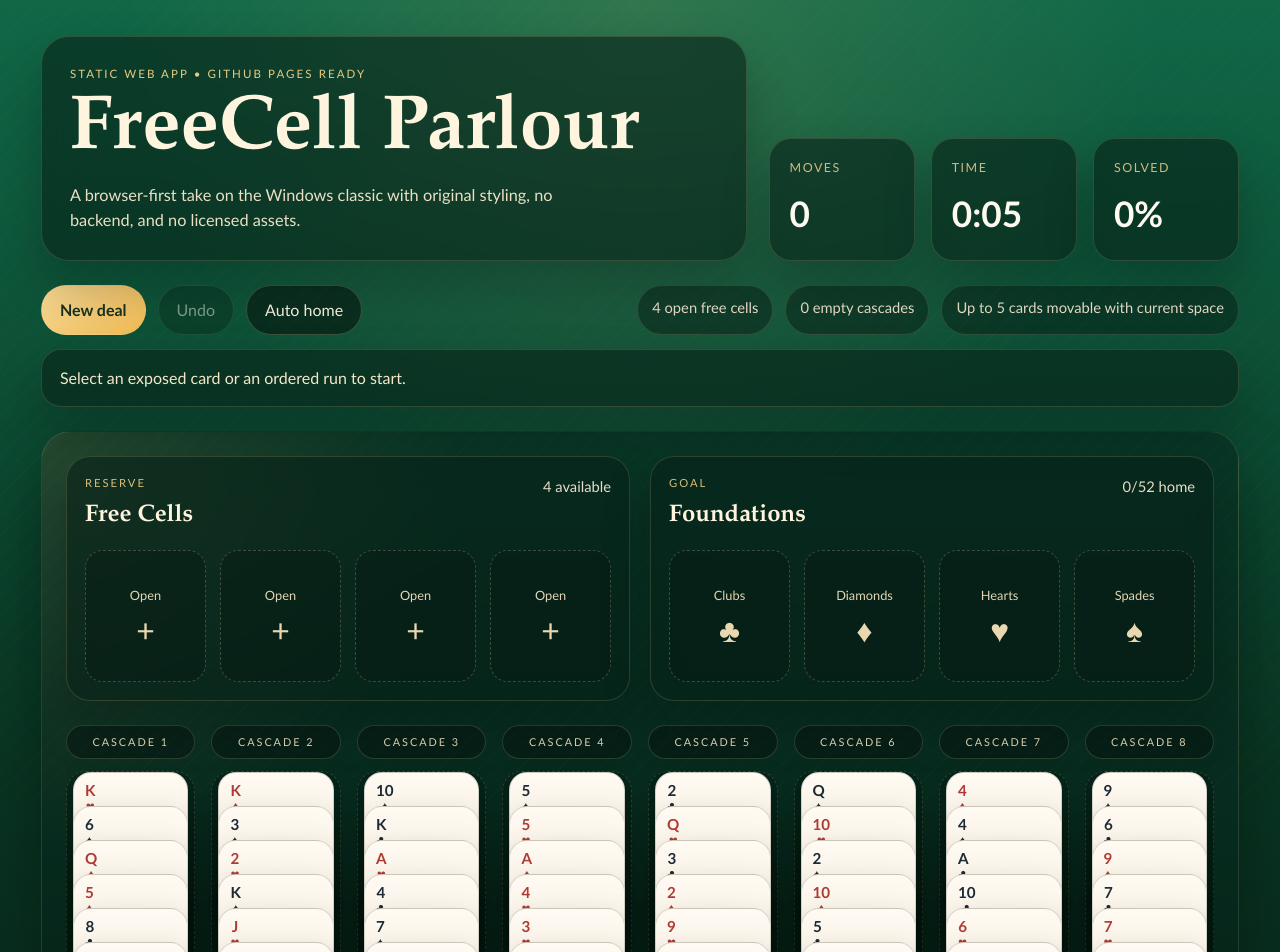
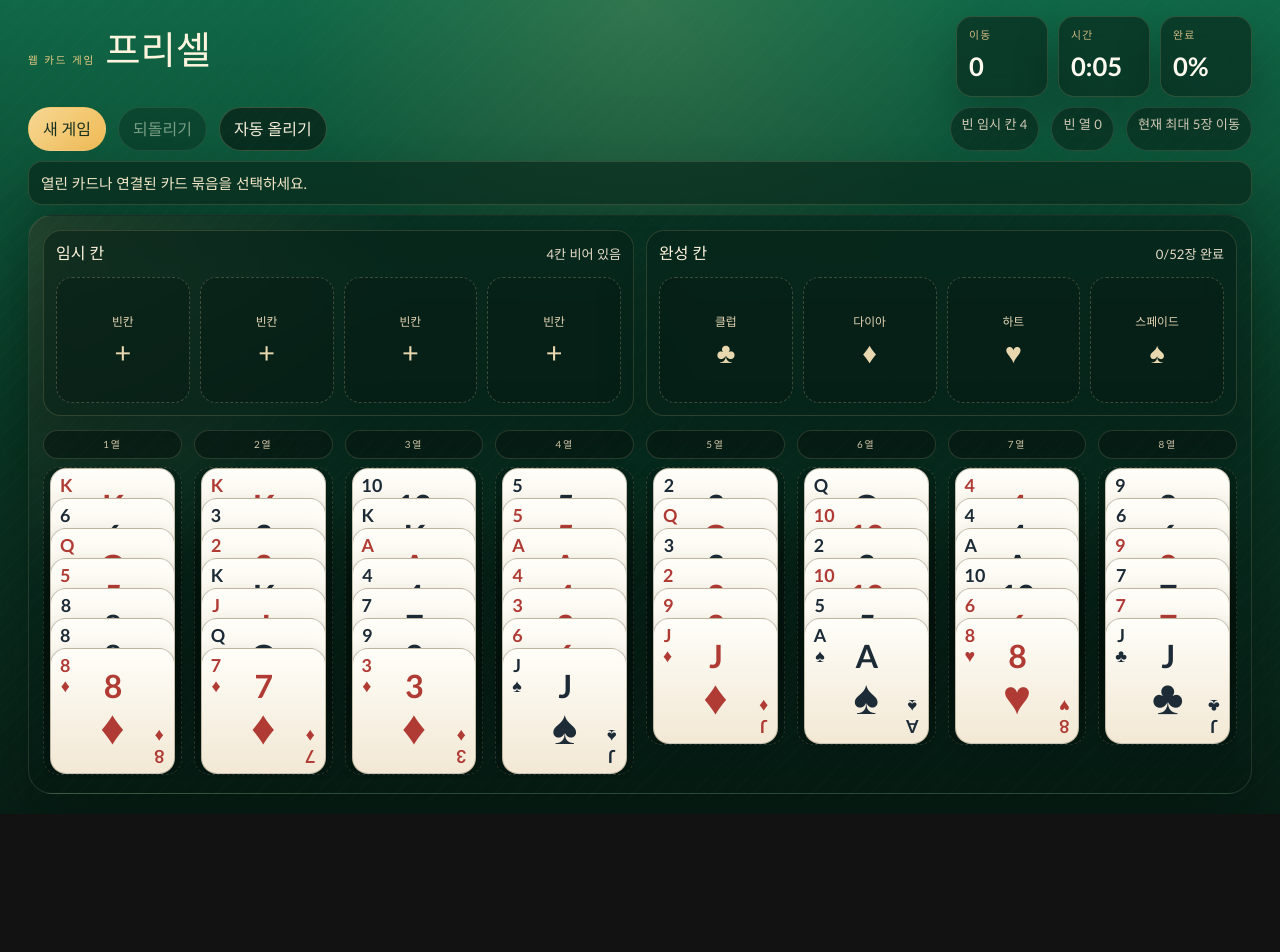
Before and after one commit to jssimonlee/freecell, a React (Vite) app: page / in a window 1280 px wide. Shown: the top 952 px of the page. After the commit the page ends 814 px from the top, so only its background shows below. Built offline with nearby package versions, Linux system fonts and the light colour scheme.

Commit message:
Refine FreeCell board layout

```diff
--- a/src/App.css
+++ b/src/App.css
@@ -1,20 +1,19 @@
 .app-shell {
   min-height: 100vh;
-  padding: 36px clamp(16px, 3.2vw, 44px) 48px;
+  padding: 16px clamp(12px, 2.4vw, 28px) 20px;
 }
 
 .hero-panel {
-  display: grid;
-  grid-template-columns: 1.5fr 1fr;
-  gap: 22px;
-  align-items: end;
-  margin-bottom: 24px;
+  display: flex;
+  flex-wrap: wrap;
+  justify-content: space-between;
+  align-items: center;
+  gap: 12px;
+  margin-bottom: 10px;
 }
 
-.hero-copy,
 .metric-card,
 .zone-card,
-.notes-panel article,
 .status-banner {
   background: rgba(8, 32, 24, 0.58);
   border: 1px solid rgba(239, 210, 149, 0.16);
@@ -23,8 +22,9 @@
 }
 
 .hero-copy {
-  padding: 28px;
-  border-radius: 28px;
+  display: flex;
+  align-items: baseline;
+  gap: 10px;
 }
 
 .eyebrow,
@@ -35,47 +35,42 @@
 }
 
 .eyebrow {
-  margin-bottom: 14px;
-  font-size: 0.72rem;
+  margin: 0;
+  font-size: 0.66rem;
   color: #e8cb83;
 }
 
 .hero-copy h1 {
-  margin: 0 0 14px;
+  margin: 0;
   font-family: 'Iowan Old Style', 'Palatino Linotype', 'Book Antiqua', serif;
-  font-size: clamp(2.8rem, 6vw, 4.8rem);
-  line-height: 0.95;
+  font-size: clamp(1.8rem, 3vw, 2.6rem);
+  line-height: 1;
   color: #fff5df;
-}
-
-.lede {
-  max-width: 56ch;
-  font-size: 1.02rem;
-  color: #ebdfc4;
 }
 
 .hero-metrics {
   display: grid;
   grid-template-columns: repeat(3, minmax(0, 1fr));
-  gap: 16px;
+  gap: 10px;
 }
 
 .metric-card {
-  padding: 20px;
-  border-radius: 22px;
+  min-width: 92px;
+  padding: 10px 12px;
+  border-radius: 16px;
 }
 
 .metric-card__label {
   display: block;
-  margin-bottom: 10px;
-  font-size: 0.78rem;
+  margin-bottom: 4px;
+  font-size: 0.68rem;
   letter-spacing: 0.12em;
   text-transform: uppercase;
   color: #d2b882;
 }
 
 .metric-card strong {
-  font-size: clamp(1.55rem, 3vw, 2.2rem);
+  font-size: clamp(1.25rem, 2vw, 1.6rem);
   color: #fffaf0;
 }
 
@@ -83,8 +78,8 @@
   display: flex;
   flex-wrap: wrap;
   justify-content: space-between;
-  gap: 16px;
-  margin-bottom: 14px;
+  gap: 10px;
+  margin-bottom: 10px;
 }
 
 .controls,
@@ -103,7 +98,7 @@
 .action-button {
   border: 1px solid rgba(248, 227, 181, 0.2);
   border-radius: 999px;
-  padding: 12px 18px;
+  padding: 9px 14px;
   color: #f7efdc;
   background: rgba(8, 31, 22, 0.72);
   transition:
@@ -134,17 +129,18 @@
 .table-stats span {
   border: 1px solid rgba(248, 227, 181, 0.14);
   border-radius: 999px;
-  padding: 10px 14px;
+  padding: 7px 11px;
   background: rgba(8, 31, 22, 0.5);
   color: #e7ddc8;
-  font-size: 0.92rem;
+  font-size: 0.82rem;
 }
 
 .status-banner {
-  margin: 0 0 24px;
-  padding: 16px 18px;
-  border-radius: 20px;
+  margin: 0 0 10px;
+  padding: 10px 12px;
+  border-radius: 14px;
   color: #f5e8c8;
+  font-size: 0.92rem;
 }
 
 .status-banner--won {
@@ -153,9 +149,9 @@
 }
 
 .board-frame {
-  padding: 24px;
+  padding: 14px;
   border: 1px solid rgba(255, 229, 186, 0.12);
-  border-radius: 30px;
+  border-radius: 24px;
   background:
     radial-gradient(circle at top left, rgba(245, 205, 127, 0.12), transparent 28%),
     linear-gradient(180deg, rgba(9, 54, 38, 0.92), rgba(5, 27, 19, 0.96));
@@ -165,52 +161,46 @@
 .zone-strip {
   display: grid;
   grid-template-columns: repeat(2, minmax(0, 1fr));
-  gap: 20px;
-  margin-bottom: 24px;
+  gap: 12px;
+  margin-bottom: 14px;
 }
 
 .zone-card {
-  padding: 18px;
-  border-radius: 24px;
+  padding: 12px;
+  border-radius: 18px;
 }
 
 .zone-card__header {
   display: flex;
   justify-content: space-between;
-  gap: 14px;
-  align-items: start;
-  margin-bottom: 16px;
-}
-
-.zone-card__eyebrow {
-  margin-bottom: 6px;
-  font-size: 0.7rem;
-  color: #d8bd7c;
+  gap: 10px;
+  align-items: center;
+  margin-bottom: 10px;
 }
 
 .zone-card h2,
 .notes-panel h3 {
-  margin: 0;
   font-family: 'Iowan Old Style', 'Palatino Linotype', 'Book Antiqua', serif;
   color: #fff4dd;
+  font-size: 1rem;
 }
 
 .zone-card__header span {
-  font-size: 0.92rem;
+  font-size: 0.82rem;
   color: #e7ddc8;
 }
 
 .slot-grid {
   display: grid;
   grid-template-columns: repeat(4, minmax(0, 1fr));
-  gap: 14px;
+  gap: 10px;
 }
 
 .cell-slot,
 .playing-card {
   position: relative;
-  min-height: 132px;
-  border-radius: 18px;
+  min-height: 126px;
+  border-radius: 16px;
   display: flex;
   align-items: center;
   justify-content: center;
@@ -224,7 +214,7 @@
 
 .cell-slot {
   width: 100%;
-  padding: 10px 12px;
+  padding: 8px 10px;
   border: 1px dashed rgba(255, 228, 186, 0.22);
   background: rgba(6, 24, 17, 0.36);
   color: #e8d7af;
@@ -255,37 +245,37 @@
 }
 
 .slot-label {
-  font-size: 0.8rem;
+  font-size: 0.74rem;
   color: #e4d5b3;
   text-transform: capitalize;
 }
 
 .slot-symbol {
-  font-size: 2rem;
+  font-size: 1.8rem;
   line-height: 1;
 }
 
 .cascades-panel {
   display: grid;
-  grid-template-columns: repeat(8, minmax(98px, 1fr));
-  gap: 16px;
+  grid-template-columns: repeat(8, minmax(104px, 1fr));
+  gap: 12px;
   overflow-x: auto;
-  padding-bottom: 8px;
+  padding-bottom: 4px;
 }
 
 .cascade-column {
-  min-width: 98px;
+  min-width: 104px;
 }
 
 .column-target {
   width: 100%;
-  margin-bottom: 12px;
+  margin-bottom: 8px;
   border: 1px solid rgba(255, 229, 186, 0.16);
   border-radius: 999px;
-  padding: 8px 10px;
+  padding: 6px 8px;
   color: #e5d7b7;
   background: rgba(7, 25, 18, 0.62);
-  font-size: 0.68rem;
+  font-size: 0.62rem;
 }
 
 .column-target--active {
@@ -296,7 +286,7 @@
 .cascade-stack {
   position: relative;
   border: 1px dashed rgba(255, 229, 186, 0.16);
-  border-radius: 20px;
+  border-radius: 16px;
   background: rgba(6, 24, 17, 0.32);
 }
 
@@ -310,16 +300,17 @@
   width: 100%;
   height: 100%;
   border: none;
-  border-radius: 20px;
+  border-radius: 16px;
   color: #d7caa6;
   background: transparent;
+  font-size: 0.88rem;
 }
 
 .playing-card {
-  padding: 10px 12px;
-  border: 1px solid rgba(33, 46, 39, 0.18);
-  background: linear-gradient(180deg, #fffaf2 0%, #f0e7d8 100%);
-  box-shadow: 0 18px 34px rgba(4, 10, 8, 0.28);
+  padding: 8px 10px;
+  border: 1px solid rgba(92, 79, 54, 0.34);
+  background: linear-gradient(180deg, #fffef9 0%, #f2e8d4 100%);
+  box-shadow: 0 12px 24px rgba(4, 10, 8, 0.22);
 }
 
 .playing-card--stacked {
@@ -338,47 +329,42 @@
 
 .card-face__corner {
   position: absolute;
-  top: 10px;
-  left: 11px;
+  top: 8px;
+  left: 9px;
   display: grid;
-  gap: 1px;
+  gap: 2px;
   justify-items: center;
-  font-size: 0.95rem;
+  font-size: 1.12rem;
   line-height: 1;
-  font-weight: 700;
+  font-weight: 800;
+  text-shadow: 0 1px 0 rgba(255, 255, 255, 0.4);
 }
 
 .card-face__corner--bottom {
   top: auto;
   left: auto;
-  right: 11px;
-  bottom: 10px;
+  right: 9px;
+  bottom: 8px;
   transform: rotate(180deg);
 }
 
-.card-face__pip {
-  font-size: 2.6rem;
-  line-height: 1;
+.card-face__center {
+  display: grid;
+  justify-items: center;
+  align-items: center;
+  gap: 2px;
 }
 
-.notes-panel {
-  display: grid;
-  grid-template-columns: repeat(3, minmax(0, 1fr));
-  gap: 16px;
-  margin-top: 24px;
+.card-face__rank {
+  font-size: 2rem;
+  font-weight: 900;
+  line-height: 0.92;
+  letter-spacing: -0.04em;
 }
 
-.notes-panel article {
-  padding: 18px;
-  border-radius: 22px;
-}
-
-.notes-panel h3 {
-  margin-bottom: 10px;
-}
-
-.notes-panel p {
-  color: #ebdfc4;
+.card-face__pip {
+  font-size: 3rem;
+  line-height: 1;
 }
 
 @media (max-width: 1100px) {
@@ -391,7 +377,7 @@
 
 @media (max-width: 760px) {
   .app-shell {
-    padding: 18px 14px 32px;
+    padding: 10px 10px 16px;
   }
 
   .hero-metrics,
@@ -403,13 +389,12 @@
   .hero-copy,
   .zone-card,
   .metric-card,
-  .notes-panel article,
   .status-banner {
     border-radius: 22px;
   }
 
   .board-frame {
-    padding: 16px;
+    padding: 10px;
   }
 
   .table-stats {
@@ -423,10 +408,18 @@
 
   .cell-slot,
   .playing-card {
-    min-height: 118px;
+    min-height: 114px;
+  }
+
+  .card-face__corner {
+    font-size: 1rem;
+  }
+
+  .card-face__rank {
+    font-size: 1.7rem;
   }
 
   .card-face__pip {
-    font-size: 2.1rem;
+    font-size: 2.45rem;
   }
 }
--- a/src/App.tsx
+++ b/src/App.tsx
@@ -25,7 +25,14 @@ import {
 } from './lib/freecell'
 import './App.css'
 
-const STACK_SPACING = 34
+const STACK_SPACING = 30
+
+const FOUNDATION_NAMES: Record<Suit, string> = {
+  clubs: '클럽',
+  diamonds: '다이아',
+  hearts: '하트',
+  spades: '스페이드',
+}
 
 function formatTime(totalSeconds: number) {
   const minutes = Math.floor(totalSeconds / 60)
@@ -40,18 +47,18 @@ function describeCard(card: Card) {
 
 function describeSelection(selection: Selection) {
   if (selection.cards.length === 1) {
-    return `${describeCard(selection.cards[0])} is ready to move. Choose a free cell, foundation, or cascade.`
+    return `${describeCard(selection.cards[0])} 선택됨. 임시 칸, 완성 칸, 또는 다른 열을 누르세요.`
   }
 
-  return `${selection.cards.length}-card run starting with ${describeCard(selection.cards[0])} selected. Choose a destination cascade.`
+  return `${describeCard(selection.cards[0])}부터 ${selection.cards.length}장을 선택했습니다. 이동할 열을 고르세요.`
 }
 
 function getMoveSummary(selection: Selection, destination: string) {
   if (selection.cards.length === 1) {
-    return `${describeCard(selection.cards[0])} moved to ${destination}.`
+    return `${describeCard(selection.cards[0])} 카드를 ${destination}(으)로 옮겼습니다.`
   }
 
-  return `${selection.cards.length}-card run moved to ${destination}.`
+  return `${selection.cards.length}장의 연속 카드를 ${destination}(으)로 옮겼습니다.`
 }
 
 function cardIsSelected(selection: Selection | null, column: number, index: number) {
@@ -69,7 +76,10 @@ function CardFace({ card }: { card: Card }) {
         <span>{card.rankText}</span>
         <span>{card.suitSymbol}</span>
       </span>
-      <span className="card-face__pip">{card.suitSymbol}</span>
+      <span className="card-face__center">
+        <span className="card-face__rank">{card.rankText}</span>
+        <span className="card-face__pip">{card.suitSymbol}</span>
+      </span>
       <span className="card-face__corner card-face__corner--bottom">
         <span>{card.rankText}</span>
         <span>{card.suitSymbol}</span>
@@ -84,9 +94,7 @@ function App() {
   const [selection, setSelection] = useState<Selection | null>(null)
   const [startedAt, setStartedAt] = useState(() => Date.now())
   const [elapsedSeconds, setElapsedSeconds] = useState(0)
-  const [statusMessage, setStatusMessage] = useState(
-    'Select an exposed card or an ordered run to start.',
-  )
+  const [statusMessage, setStatusMessage] = useState('열린 카드나 연결된 카드 묶음을 선택하세요.')
 
   const won = isGameWon(game)
   const emptyFreeCells = countEmptyFreeCells(game)
@@ -118,7 +126,7 @@ function App() {
     setSelection(null)
     setStatusMessage(
       completed
-        ? `Table cleared in ${nextGame.moves} moves and ${formatTime(currentElapsed)}.`
+        ? `${nextGame.moves}번 이동, ${formatTime(currentElapsed)}만에 클리어했습니다.`
         : message,
     )
   }
@@ -129,12 +137,12 @@ function App() {
     setSelection(null)
     setStartedAt(Date.now())
     setElapsedSeconds(0)
-    setStatusMessage('Fresh deal. Free cells are empty and every card is exposed.')
+    setStatusMessage('새 게임을 시작했습니다.')
   }
 
   const undoMove = () => {
     if (history.length === 0) {
-      setStatusMessage('Nothing to undo yet.')
+      setStatusMessage('되돌릴 수 있는 이동이 없습니다.')
       return
     }
 
@@ -142,7 +150,7 @@ function App() {
     setHistory((previous) => previous.slice(0, -1))
     setGame(previousGame)
     setSelection(null)
-    setStatusMessage('Last move undone.')
+    setStatusMessage('직전 이동을 되돌렸습니다.')
   }
 
   const select = (nextSelection: Selection) => {
@@ -154,31 +162,27 @@ function App() {
     const nextGame = moveSelectionToFoundation(game, source, targetSuit)
 
     if (!nextGame) {
-      setStatusMessage(
-        'Only a single exposed card can move home, and foundations build upward by matching suit.',
-      )
+      setStatusMessage('완성 칸에는 같은 무늬의 카드만 A부터 순서대로 올릴 수 있습니다.')
       return
     }
 
-    commitMove(nextGame, getMoveSummary(source, 'its foundation'))
+    commitMove(nextGame, getMoveSummary(source, '완성 칸'))
   }
 
   const moveSelectionToColumn = (column: number) => {
     if (!selection) {
-      setStatusMessage('Select a card or run before choosing a cascade.')
+      setStatusMessage('먼저 이동할 카드를 선택하세요.')
       return
     }
 
     const nextGame = moveSelectionToCascade(game, selection, column)
 
     if (!nextGame) {
-      setStatusMessage(
-        'That destination is blocked. Cascades build down in alternating colors and long runs depend on open cells.',
-      )
+      setStatusMessage('열은 색을 번갈아 내림차순으로만 놓을 수 있고, 긴 이동은 빈 칸 수에 따라 달라집니다.')
       return
     }
 
-    commitMove(nextGame, getMoveSummary(selection, `cascade ${column + 1}`))
+    commitMove(nextGame, getMoveSummary(selection, `${column + 1}열`))
   }
 
   const handleCascadeCardClick = (
@@ -194,7 +198,7 @@ function App() {
       selection.startIndex === index
     ) {
       setSelection(null)
-      setStatusMessage('Selection cleared.')
+      setStatusMessage('선택을 해제했습니다.')
       return
     }
 
@@ -202,7 +206,7 @@ function App() {
       const nextGame = moveSelectionToCascade(game, selection, column)
 
       if (nextGame) {
-        commitMove(nextGame, getMoveSummary(selection, `cascade ${column + 1}`))
+        commitMove(nextGame, getMoveSummary(selection, `${column + 1}열`))
         return
       }
     }
@@ -210,7 +214,7 @@ function App() {
     const nextSelection = buildCascadeSelection(game, column, index)
 
     if (!nextSelection) {
-      setStatusMessage('You can only lift an alternating descending run from a cascade.')
+      setStatusMessage('열에서는 색이 번갈아 내려가는 카드 묶음만 선택할 수 있습니다.')
       return
     }
 
@@ -238,7 +242,7 @@ function App() {
   const handleFreeCellClick = (index: number) => {
     if (selection?.kind === 'freeCell' && selection.index === index) {
       setSelection(null)
-      setStatusMessage('Selection cleared.')
+      setStatusMessage('선택을 해제했습니다.')
       return
     }
 
@@ -246,7 +250,7 @@ function App() {
       const nextGame = moveSelectionToFreeCell(game, selection, index)
 
       if (nextGame) {
-        commitMove(nextGame, getMoveSummary(selection, `free cell ${index + 1}`))
+        commitMove(nextGame, getMoveSummary(selection, `임시 칸 ${index + 1}`))
         return
       }
     }
@@ -260,14 +264,14 @@ function App() {
 
     setStatusMessage(
       selection
-        ? 'Free cells hold exactly one card, and only single cards can move into them.'
-        : 'That free cell is empty.',
+        ? '임시 칸에는 카드 1장만 놓을 수 있고, 한 번에 1장만 이동할 수 있습니다.'
+        : '비어 있는 임시 칸입니다.',
     )
   }
 
   const handleFoundationClick = (suit: Suit) => {
     if (!selection) {
-      setStatusMessage(`Select a single card before using the ${SUIT_SYMBOLS[suit]} foundation.`)
+      setStatusMessage(`${FOUNDATION_NAMES[suit]} 완성 칸에 올릴 카드를 먼저 선택하세요.`)
       return
     }
 
@@ -281,7 +285,7 @@ function App() {
         : findFirstFoundationMove(game)
 
     if (!source) {
-      setStatusMessage('No exposed cards can move to a foundation right now.')
+      setStatusMessage('지금 바로 완성 칸으로 올릴 수 있는 카드가 없습니다.')
       return
     }
 
@@ -292,25 +296,21 @@ function App() {
     <div className="app-shell">
       <header className="hero-panel">
         <div className="hero-copy">
-          <p className="eyebrow">Static web app • GitHub Pages ready</p>
-          <h1>FreeCell Parlour</h1>
-          <p className="lede">
-            A browser-first take on the Windows classic with original styling, no backend,
-            and no licensed assets.
-          </p>
+          <p className="eyebrow">웹 카드 게임</p>
+          <h1>프리셀</h1>
         </div>
 
         <div className="hero-metrics">
           <article className="metric-card">
-            <span className="metric-card__label">Moves</span>
+            <span className="metric-card__label">이동</span>
             <strong>{game.moves}</strong>
           </article>
           <article className="metric-card">
-            <span className="metric-card__label">Time</span>
+            <span className="metric-card__label">시간</span>
             <strong>{formatTime(elapsedSeconds)}</strong>
           </article>
           <article className="metric-card">
-            <span className="metric-card__label">Solved</span>
+            <span className="metric-card__label">완료</span>
             <strong>{progress}%</strong>
           </article>
         </div>
@@ -323,7 +323,7 @@ function App() {
             className="action-button action-button--primary"
             onClick={startNewDeal}
           >
-            New deal
+            새 게임
           </button>
           <button
             type="button"
@@ -331,17 +331,17 @@ function App() {
             onClick={undoMove}
             disabled={history.length === 0}
           >
-            Undo
+            되돌리기
           </button>
           <button type="button" className="action-button" onClick={handleAutoFoundation}>
-            Auto home
+            자동 올리기
           </button>
         </div>
 
         <div className="table-stats">
-          <span>{emptyFreeCells} open free cells</span>
-          <span>{emptyCascades} empty cascades</span>
-          <span>Up to {transferCapacity} cards movable with current space</span>
+          <span>빈 임시 칸 {emptyFreeCells}</span>
+          <span>빈 열 {emptyCascades}</span>
+          <span>현재 최대 {transferCapacity}장 이동</span>
         </div>
       </section>
 
@@ -351,11 +351,8 @@ function App() {
         <section className="zone-strip">
           <section className="zone-card">
             <div className="zone-card__header">
-              <div>
-                <p className="zone-card__eyebrow">Reserve</p>
-                <h2>Free Cells</h2>
-              </div>
-              <span>{emptyFreeCells} available</span>
+              <h2>임시 칸</h2>
+              <span>{emptyFreeCells}칸 비어 있음</span>
             </div>
 
             <div className="slot-grid">
@@ -390,7 +387,7 @@ function App() {
                       <CardFace card={card} />
                     ) : (
                       <>
-                        <span className="slot-label">Open</span>
+                        <span className="slot-label">빈칸</span>
                         <span className="slot-symbol">+</span>
                       </>
                     )}
@@ -402,11 +399,8 @@ function App() {
 
           <section className="zone-card">
             <div className="zone-card__header">
-              <div>
-                <p className="zone-card__eyebrow">Goal</p>
-                <h2>Foundations</h2>
-              </div>
-              <span>{solvedCards}/52 home</span>
+              <h2>완성 칸</h2>
+              <span>{solvedCards}/52장 완료</span>
             </div>
 
             <div className="slot-grid">
@@ -437,7 +431,7 @@ function App() {
                       <CardFace card={topCard} />
                     ) : (
                       <>
-                        <span className="slot-label">{suit}</span>
+                        <span className="slot-label">{FOUNDATION_NAMES[suit]}</span>
                         <span className="slot-symbol">{SUIT_SYMBOLS[suit]}</span>
                       </>
                     )}
@@ -465,7 +459,7 @@ function App() {
                   className={`column-target ${isDropTarget ? 'column-target--active' : ''}`}
                   onClick={() => moveSelectionToColumn(column)}
                 >
-                  Cascade {column + 1}
+                  {column + 1}열
                 </button>
 
                 <div
@@ -484,7 +478,7 @@ function App() {
                       className="empty-cascade"
                       onClick={() => moveSelectionToColumn(column)}
                     >
-                      Move here
+                      여기로 이동
                     </button>
                   ) : (
                     cascade.map((card, index) => (
@@ -516,30 +510,6 @@ function App() {
             )
           })}
         </section>
-
-        <section className="notes-panel">
-          <article>
-            <h3>How to play</h3>
-            <p>
-              Build cascades downward in alternating colors, move single cards into open free
-              cells, and send every suit from Ace to King into the foundations.
-            </p>
-          </article>
-          <article>
-            <h3>Quick tip</h3>
-            <p>
-              Double-click any exposed single card to send it home when the move is legal, or
-              use Auto home for the next available foundation move.
-            </p>
-          </article>
-          <article>
-            <h3>Deploy</h3>
-            <p>
-              This project ships as static files, so GitHub Pages works directly. Vercel works
-              too without extra server configuration.
-            </p>
-          </article>
-        </section>
       </main>
     </div>
   )
```
